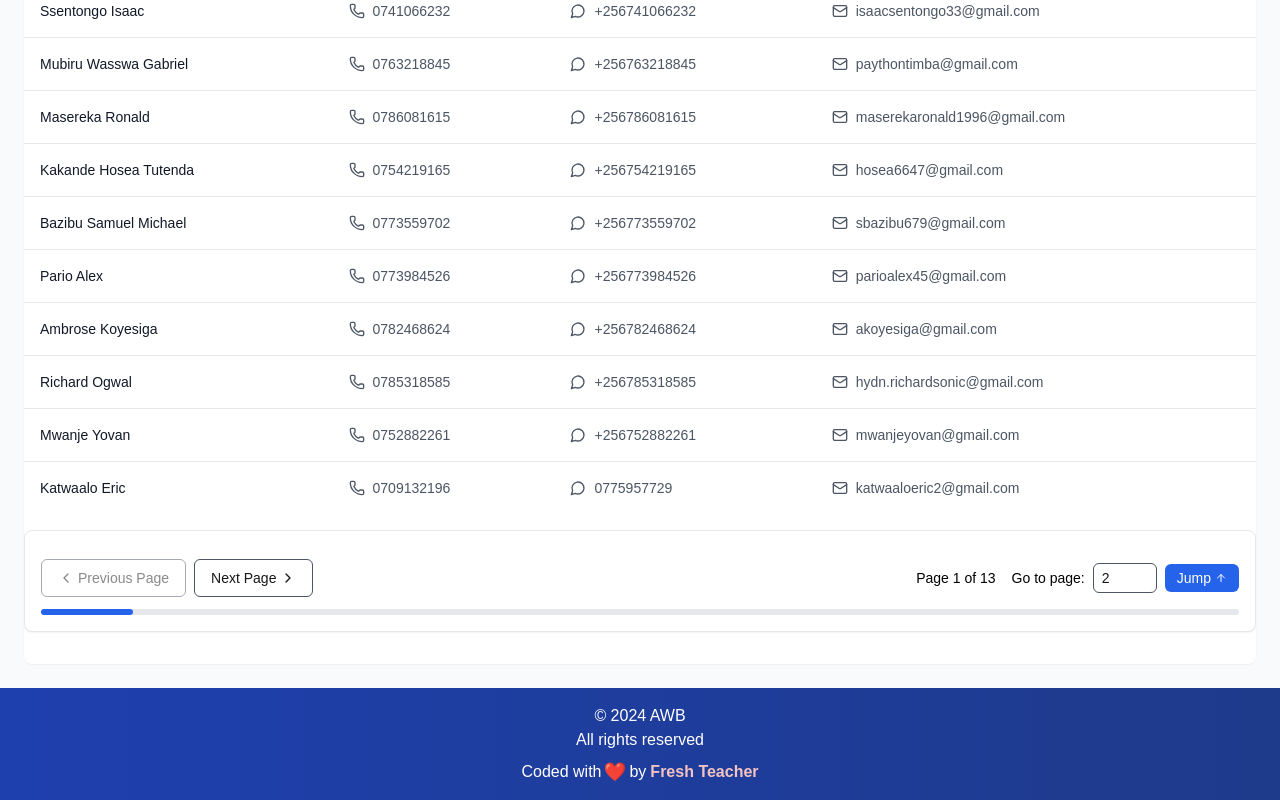
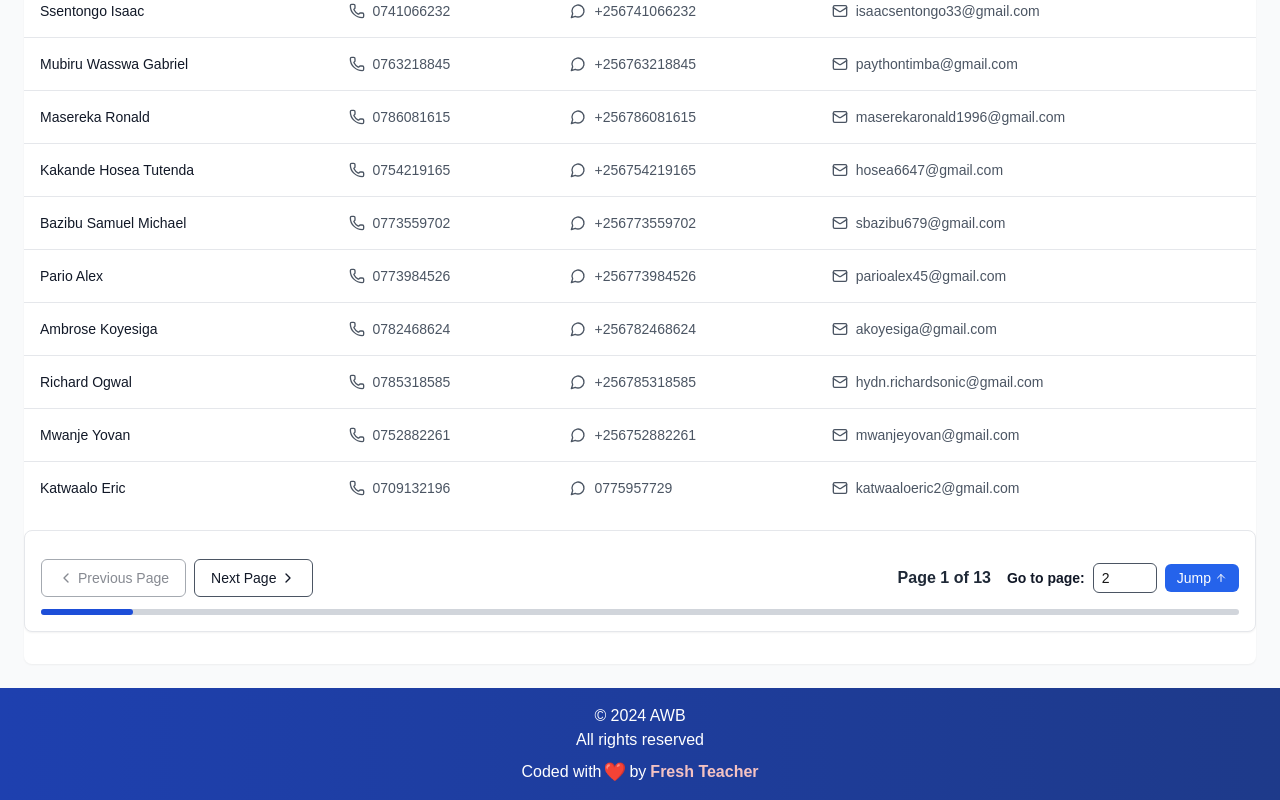
Before and after one commit to Fresh-Teacher/African-Website-Builderz, a Next.js app: page /admin in a window 1280 px wide. Shown: the part 455-1255 px from the top of the page. Built offline with nearby package versions, Linux system fonts and the light colour scheme; sample sign-in values are in the browser's storage.

Commit message:
used dark font for pagination

```diff
--- a/src/components/StudentTable.js
+++ b/src/components/StudentTable.js
@@ -61,7 +61,7 @@ const ScrollToTop = () => {
       if (pageNumber >= 1 && pageNumber <= totalPages) {
         window.scrollTo({
           top: 0,
-          behavior: 'smooth'
+          behavior: 'smooth',
         });
         onPageChange(pageNumber);
       }
@@ -70,7 +70,7 @@ const ScrollToTop = () => {
     const handlePageChange = (newPage) => {
       window.scrollTo({
         top: 0,
-        behavior: 'smooth'
+        behavior: 'smooth',
       });
       onPageChange(newPage);
     };
@@ -85,20 +85,20 @@ const ScrollToTop = () => {
               <button
                 onClick={() => handlePageChange(currentPage - 1)}
                 disabled={currentPage === 1}
-                className="inline-flex items-center px-3 py-1.5 text-sm bg-white border border-gray-600 rounded-md hover:bg-gray-50 disabled:opacity-50 disabled:cursor-not-allowed transition-colors"
+                className="inline-flex items-center px-3 py-1.5 text-sm text-gray-900 bg-white border border-gray-600 rounded-md hover:bg-gray-50 disabled:opacity-50 disabled:cursor-not-allowed transition-colors"
               >
                 <ChevronLeft className="h-4 w-4 mr-1" />
                 <span>Previous</span>
               </button>
 
-              <span className="text-sm text-black font-medium self-center">
+              <span className="text-base text-gray-800 font-semibold self-center">
                 Page {currentPage} of {totalPages}
               </span>
 
               <button
                 onClick={() => handlePageChange(currentPage + 1)}
                 disabled={currentPage === totalPages}
-                className="inline-flex items-center px-3 py-1.5 text-sm bg-white border border-gray-600 rounded-md hover:bg-gray-50 disabled:opacity-50 disabled:cursor-not-allowed transition-colors"
+                className="inline-flex items-center px-3 py-1.5 text-sm text-gray-900 bg-white border border-gray-600 rounded-md hover:bg-gray-50 disabled:opacity-50 disabled:cursor-not-allowed transition-colors"
               >
                 <span>Next</span>
                 <ChevronRight className="h-4 w-4 ml-1" />
@@ -109,7 +109,7 @@ const ScrollToTop = () => {
             <div className="sm:hidden">
               <form onSubmit={handlePageSubmit} className="flex items-center justify-between">
                 <div className="flex items-center space-x-2">
-                  <label htmlFor="jump-to-page-mobile" className="text-sm text-black font-medium whitespace-nowrap">
+                  <label htmlFor="jump-to-page-mobile" className="text-sm text-gray-900 font-semibold whitespace-nowrap">
                     Jump to page:
                   </label>
                   <input
@@ -137,7 +137,7 @@ const ScrollToTop = () => {
                 <button
                   onClick={() => handlePageChange(currentPage - 1)}
                   disabled={currentPage === 1}
-                  className="inline-flex items-center px-4 py-2 text-sm bg-white border border-gray-600 rounded-md hover:bg-gray-50 disabled:opacity-50 disabled:cursor-not-allowed transition-colors"
+                  className="inline-flex items-center px-4 py-2 text-sm text-gray-900 bg-white border border-gray-600 rounded-md hover:bg-gray-50 disabled:opacity-50 disabled:cursor-not-allowed transition-colors"
                 >
                   <ChevronLeft className="h-4 w-4 mr-1" />
                   <span>Previous Page</span>
@@ -146,7 +146,7 @@ const ScrollToTop = () => {
                 <button
                   onClick={() => handlePageChange(currentPage + 1)}
                   disabled={currentPage === totalPages}
-                  className="inline-flex items-center px-4 py-2 text-sm bg-white border border-gray-600 rounded-md hover:bg-gray-50 disabled:opacity-50 disabled:cursor-not-allowed transition-colors"
+                  className="inline-flex items-center px-4 py-2 text-sm text-gray-900 bg-white border border-gray-600 rounded-md hover:bg-gray-50 disabled:opacity-50 disabled:cursor-not-allowed transition-colors"
                 >
                   <span>Next Page</span>
                   <ChevronRight className="h-4 w-4 ml-1" />
@@ -154,11 +154,11 @@ const ScrollToTop = () => {
               </div>
 
               <div className="flex items-center space-x-4">
-                <div className="text-sm text-black font-medium">
+                <div className="text-base text-gray-800 font-semibold">
                   Page {currentPage} of {totalPages}
                 </div>
                 <form onSubmit={handlePageSubmit} className="flex items-center space-x-2">
-                  <label htmlFor="jump-to-page-desktop" className="text-sm text-black font-medium whitespace-nowrap">
+                  <label htmlFor="jump-to-page-desktop" className="text-sm text-gray-900 font-semibold whitespace-nowrap">
                     Go to page:
                   </label>
                   <input
@@ -183,9 +183,9 @@ const ScrollToTop = () => {
           </div>
 
           {/* Progress Bar */}
-          <div className="w-full bg-gray-200 rounded-full h-1.5 mt-3">
+          <div className="w-full bg-gray-300 rounded-full h-1.5 mt-3">
             <div
-              className="bg-blue-600 h-1.5 rounded-full transition-all duration-300"
+              className="bg-blue-700 h-1.5 rounded-full transition-all duration-300"
               style={{ width: `${(currentPage / totalPages) * 100}%` }}
             />
           </div>
```
